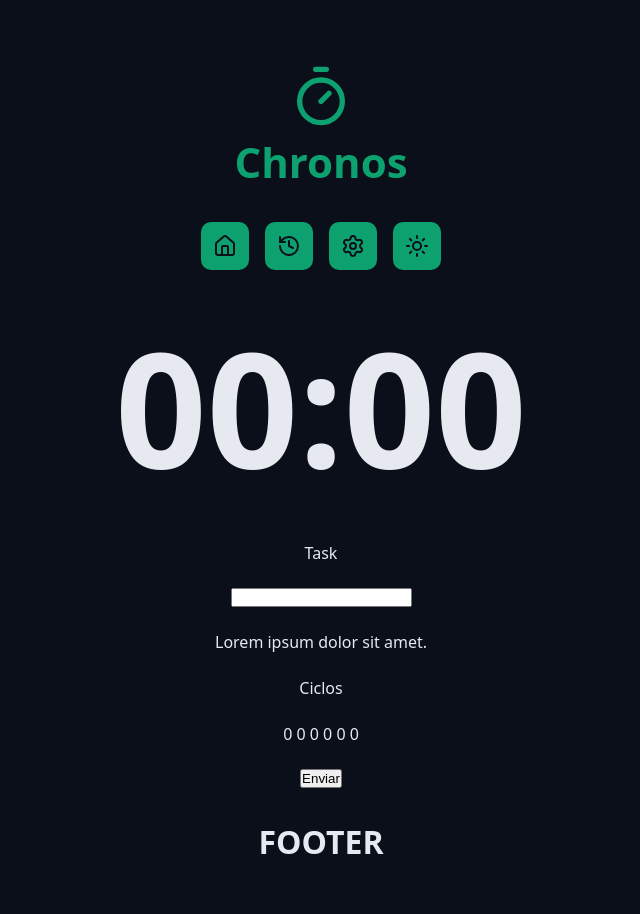
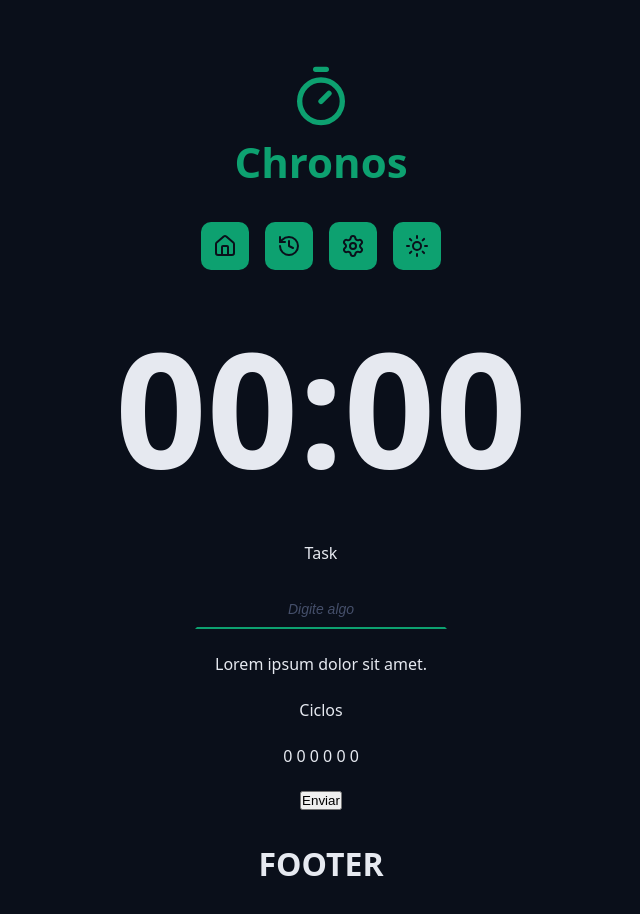
Before and after one commit to EnzoOP1402/chronos-pomodoro, a React (Vite) app: page / in a window 1280 px wide. Shown: the top 914 px of the page, without its empty margins (319-959 px from the left). Built offline with nearby package versions, Linux system fonts and the light colour scheme.

Commit message:
Form/Input component done

```diff
--- a/src/App.tsx
+++ b/src/App.tsx
@@ -1,5 +1,6 @@
 import { Container } from './components/Container'
 import { CountDown } from './components/CountDown'
+import { DefaultInput } from './components/DefaultInput'
 import { Heading } from './components/Heading'
 import { Logo } from './components/Logo'
 import { Menu } from './components/Menu'
@@ -26,8 +27,7 @@ export function App() {
             <Container>
                 <form action="" className='form'>
                     <div className="formRow">
-                        <label htmlFor="input">Task</label>
-                        <input type="text" id='input' />
+                        <DefaultInput labelText='Task' id='input' type='text' placeholder='Digite algo'/>
                     </div>
                     <div className="formRow">
                         <p>Lorem ipsum dolor sit amet.</p>
--- /dev/null
+++ b/src/components/DefaultInput/index.tsx
@@ -0,0 +1,19 @@
+import styles from './styles.module.css'
+
+// Definir o tipo de uma propriedade é necessário quando trabalhamos com TypeScript
+type DefaultInputProps = {
+    id: string;
+    // labelText?: string; -> Adicionar uma interrogação ao nome da propriedade indica para o componente que ela é *opcional*
+    labelText: string;
+} & React.ComponentProps<'input'> // Cria uma interseção entre a definição do atributo id e a união de todos os tipos possíveis que a tag input carrega como opção
+
+export function DefaultInput({id, type, labelText, ...rest}: DefaultInputProps) {
+    return (
+        <>
+            {/* {labelText ? <label htmlFor={id}>{labelText}</label> : ''} -> esse tipo de instrução é usado quando temos duas opções possíveis para uma condição, sendo a primeira a condição verdadeira e a segunda, após o :, a falsa*/}
+            {/* {labelText && <label htmlFor={id}>{labelText}</label>} -> esse tipo de instrução é utilizado apenas quando temos uma opção possível para uma condição, sem nos preocuparmos com um else*/}
+            <label htmlFor={id}>{labelText}</label>
+            <input type={type} id={id} {...rest} className={styles.input}/> {/* ...rest representa qualquer um dos outros atributos que esse componente pode receber, como required, disabled, etc., e que já se encontram listados no ComponentProps<'input'>*/}
+        </>
+    );
+}
--- /dev/null
+++ b/src/components/DefaultInput/styles.module.css
@@ -0,0 +1,27 @@
+.input{
+    background-color: transparent;
+    text-align: center;
+    font-size: 1.8rem;
+    padding: .8rem;
+    color: var(--text-default);
+    outline: none;
+    border: .2rem solid transparent;
+    border-bottom: .2rem solid var(--primary);
+    transition: all 0.15s ease-in-out;
+}
+
+.input:focus{
+    border-radius: .8rem;
+    border: .2rem solid var(--primary);
+}
+
+.input::placeholder{
+    color: var(--gray-500);
+    font-size: 1.4rem;
+    font-style: italic;
+}
+
+.input:disabled{
+    border-bottom: .2rem solid var(--disabled);
+    color: var(--text-muted);
+}
```
